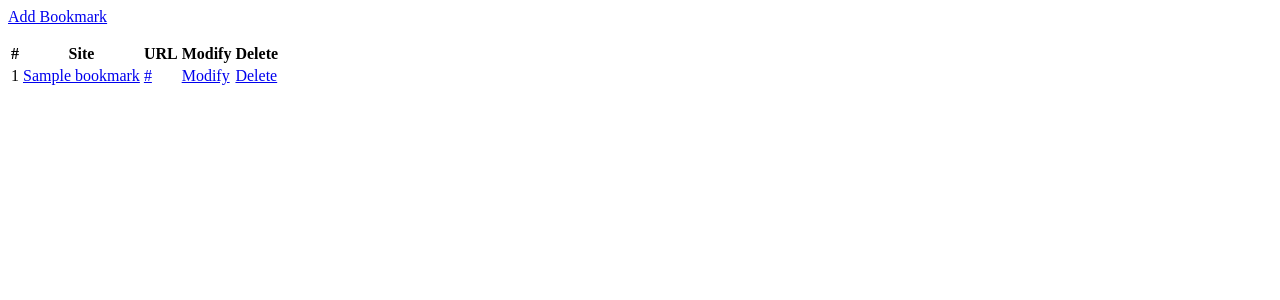
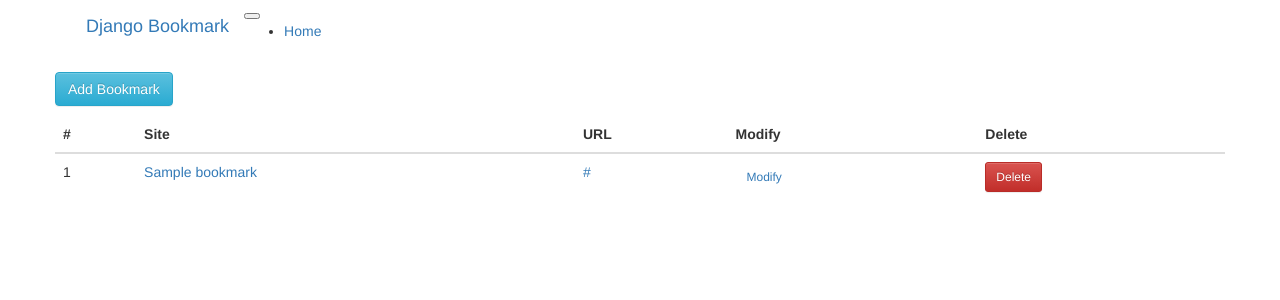
Before and after one commit to ankiwoong/django_bookmark_tutorial, a Django app: template bookmark/templates/bookmark/bookmark_list.html in a window 1280 px wide. Shown: the top 300 px of the page. Run offline with Django 3.2, Linux system fonts and the light colour scheme; the template is opened without the code that fills it: most values are stand-ins (such as "Sample title", 1, 10 or a date in 2020); some libraries are stand-ins or nearby versions.

Commit message:
부트스트랩 적용하기

```diff
--- a/templates/base.html
+++ b/templates/base.html
@@ -4,9 +4,35 @@
     <meta charset="UTF-8" />
     <meta name="viewport" content="width=device-width, initial-scale=1.0" />
     <title>{% block title %}{% endblock %}</title>
+	<link rel="stylesheet" href="https://maxcdn.bootstrapcdn.com/bootstrap/3.3.2/css/bootstrap.min.css">
+	<link rel="stylesheet" href="https://maxcdn.bootstrapcdn.com/bootstrap/3.3.2/css/bootstrap-theme.min.css">
+	<script src="https://maxcdn.bootstrapcdn.com/bootstrap/3.3.2/js/bootstrap.min.js"></script>
   </head>
   <body>
-    {% block content %}
-	{% endblock %}
-  </body>
+	<div class="container">
+    <nav class="navbar navbar-expand-lg navbar-light bg-light">
+        <a class="navbar-brand" href="#">Django Bookmark</a>
+        <button class="navbar-toggler" type="button" data-toggle="collapse" data-target="#navbarSupportedContent" aria-controls="navbarSupportedContent" aria-expanded="false" aria-label="Toggle navigation">
+            <span class="navbar-toggler-icon"></span>
+        </button>
+        <div class="collapse navbar-collapse" id="navbarSupportedContent">
+            <ul class="navbar-nav mr-auto">
+                <li class="nav-item active">
+                    <a class="nav-link" href="#">Home <span class="sr-only">(current)</span></a>
+                </li>
+            </ul>
+        </div>
+    </nav>
+    <p></p>
+	<div class="row">
+        <div class="col">
+        {% block content %}
+			{% endblock %}
+
+			{% block pagination %}
+			{% endblock %}
+        </div>
+    </div>
+	</div>
+</body>
 </html>
```
Also changed, not shown: 2 other files.
